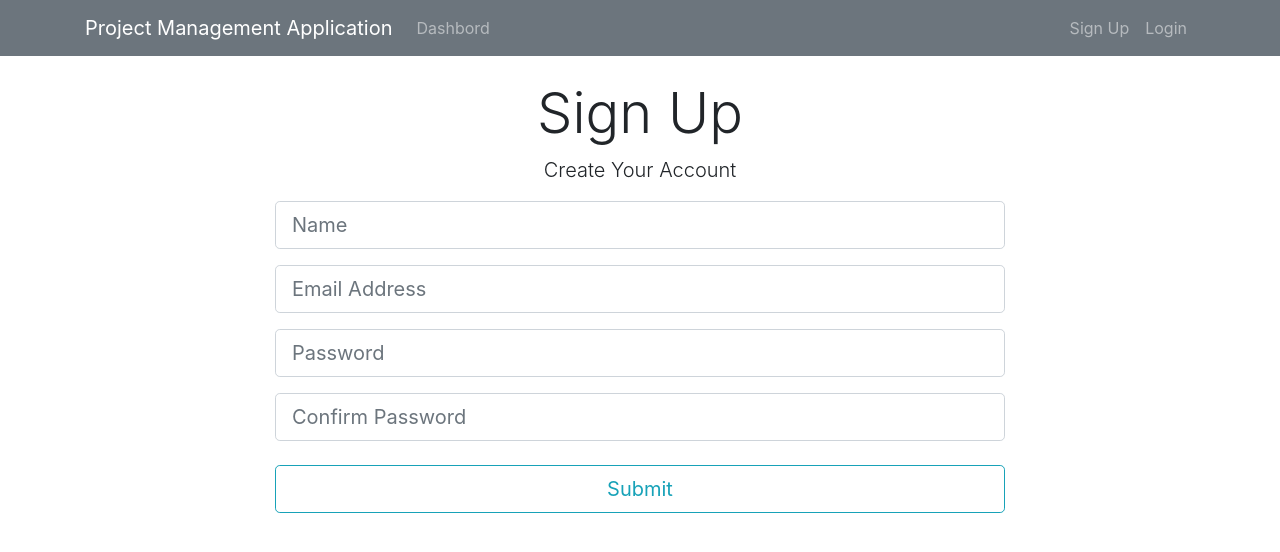
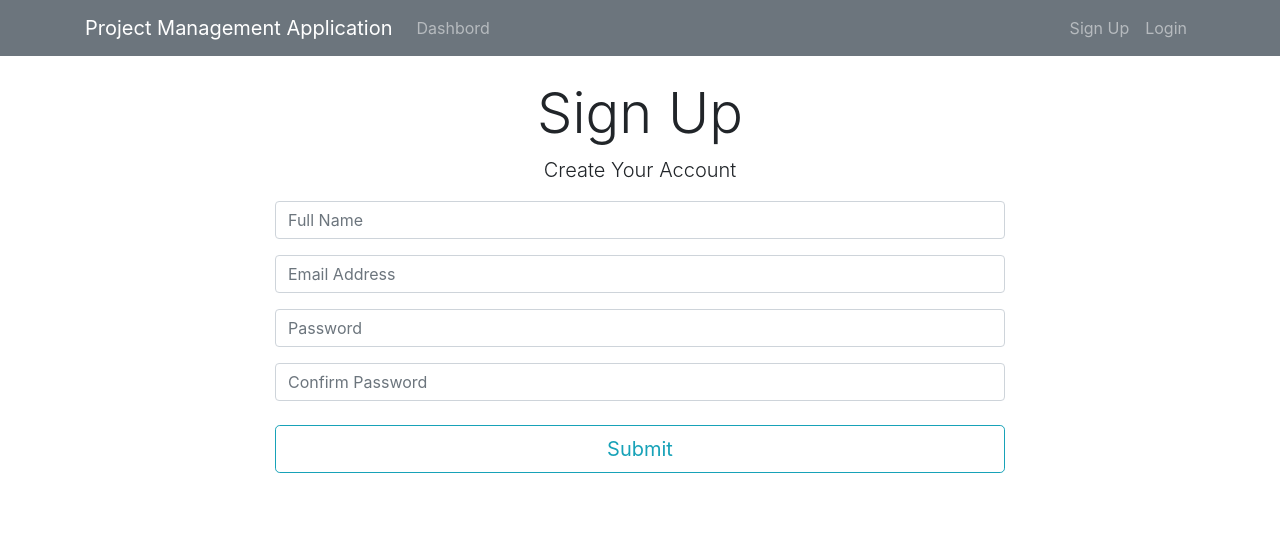
Before and after one commit to pius-deca/ProjectManagementApp, a React (Create React App) app in the folder react-client/: page /register in a window 1280 px wide. Shown: the top 552 px of the page. Built offline with nearby package versions, Linux system fonts and the light colour scheme.

Commit message:
validated signup component

```diff
--- /dev/null
+++ b/react-client/src/actions/securityActions.js
@@ -0,0 +1,36 @@
+import axios from 'axios'
+import { GET_ERRORS } from './types'
+
+export const createNewUser = (newUser, history) => async dispatch =>{
+    try {
+        await axios.post("/api/users/register", newUser)
+        history.push("/login")
+        dispatch({
+            type:GET_ERRORS,
+            payload:{}
+        })
+    } catch (error) {
+        dispatch({
+            type:GET_ERRORS,
+            payload:error.response.data
+        })
+
+    }
+}
+
+export const loginUser = (user, history) => async dispatch =>{
+    try {
+        await axios.post("/api/users/login", user)
+        history.push("/dashboard")
+        dispatch({
+            type:GET_ERRORS,
+            payload:{}
+        })
+    } catch (error) {
+        dispatch({
+            type:GET_ERRORS,
+            payload:error.response.data
+        })
+
+    }
+}
--- a/react-client/src/actions/types.js
+++ b/react-client/src/actions/types.js
@@ -8,3 +8,7 @@ export const DELETE_PROJECT = "DELETE_PROJECT";
 export const GET_BACKLOG = "GET_BACKLOG";
 export const GET_PROJECT_TASK = "GET_PROJECT_TASK";
 export const DELETE_PROJECT_TASK = "DELETE_PROJECT_TASK";
+
+
+// types for security actions
+export const SET_CURRENT_USER = "SET_CURRENT_USER";
--- a/react-client/src/components/UserManagement/Login.js
+++ b/react-client/src/components/UserManagement/Login.js
@@ -1,19 +1,82 @@
 import React, { Component } from 'react'
+import { connect } from 'react-redux'
+import PropTypes from 'prop-types';
+import { loginUser} from '../../actions/securityActions'
+import classnames from 'classnames'
 
 class Login extends Component {
+    constructor(){
+        super()
+
+        this.state ={
+            "username":"",
+            "password": "",
+            errors:{}
+        }
+
+        this.onChange = this.onChange.bind(this)
+        this.onSubmit = this.onSubmit.bind(this)
+
+    }
+
+    componentWillReceiveProps(nextProps){
+        if(nextProps.errors){
+            this.setState({ errors: nextProps.errors })
+        }
+    }
+
+    onChange(e){
+        this.setState({[e.target.name]: e.target.value})
+    }
+
+    onSubmit(e){
+        e.preventDefault()
+        const login ={
+            username:this.state.username,
+            password:this.state.password
+        }
+
+        this.props.loginUser(login, this.props.history)
+    }
+
     render() {
+        const{ errors } = this.state
         return (
             <div className="login">
                 <div className="container">
                     <div className="row">
                         <div className="col-md-8 m-auto">
                             <h1 className="display-4 text-center">Log In</h1>
-                            <form>
+                            <form onSubmit={this.onSubmit}>
                                 <div className="form-group">
-                                    <input type="email" className="form-control form-control-lg" placeholder="Email Address" name="email"/>
+                                    <input
+                                        type="email"
+                                        className={classnames ("form-control form-control-lg", {
+                                            "is-invalid": errors.username
+                                        })}
+                                        placeholder="Email Address"
+                                        name="username"
+                                        // value={this.state.username}
+                                        onChange={this.onChange}
+                                    />
+                                    {errors.username && (
+                                        <div className="invalid-feedback text-left">{errors.username}</div>
+                                    )}
                                 </div>
                                 <div className="form-group">
-                                    <input type="password" className="form-control form-control-lg" placeholder="Password" name="password"/>
+                                    <input
+                                        type="password"
+                                        className={classnames ("form-control form-control-lg", {
+                                            "is-invalid": errors.password
+                                        })}
+                                        placeholder="Password"
+                                        name="password"
+                                        // value={this.state.username}
+                                        onChange={this.onChange}
+                                    />
+                                    {errors.password && (
+                                        <div className="invalid-feedback text-left">{errors.password}</div>
+                                    )}
                                 </div>
                                 <input type="submit" className="btn btn-outline-info btn-lg btn-block mt-4"/>
                             </form>
@@ -25,4 +88,15 @@ class Login extends Component {
     }
 }
 
-export default Login
+Login.propTypes ={
+    loginUser:PropTypes.func.isRequired,
+    errors:PropTypes.object.isRequired
+}
+
+const mapStateToProps = state =>({
+    errors:state.errors
+})
+export default connect(
+    mapStateToProps,
+    {loginUser}
+    )(Login)
--- a/react-client/src/components/UserManagement/SignUp.js
+++ b/react-client/src/components/UserManagement/SignUp.js
@@ -1,7 +1,49 @@
 import React, { Component } from 'react'
+import { createNewUser } from '../../actions/securityActions'
+import PropTypes from 'prop-types'
+import classnames from 'classnames'
+import { connect } from 'react-redux'
 
 class SignUp extends Component {
+    constructor(){
+        super()
+
+        this.state ={
+            "username":"",
+            "password":"",
+            "confirmPassword":"",
+            "fullName":"",
+            errors:{}
+        }
+
+        this.onChange = this.onChange.bind(this)
+        this.onSubmit = this.onSubmit.bind(this)
+    }
+
+    componentWillReceiveProps(nextProps){
+        if(nextProps.errors){
+            this.setState({ errors: nextProps.errors })
+        }
+    }
+
+    onChange(e){
+        this.setState({ [e.target.name]: e.target.value });
+    }
+
+    onSubmit(e){
+        e.preventDefault()
+        const newUser = {
+            username:this.state.username,
+            password:this.state.password,
+            confirmPassword:this.state.confirmPassword,
+            fullName:this.state.fullName
+        }
+
+        this.props.createNewUser(newUser, this.props.history)
+    }
+
     render() {
+        const { errors } = this.state
         return (
             <div className="register">
                 <div className="container">
@@ -9,18 +51,66 @@ class SignUp extends Component {
                         <div className="col-md-8 m-auto">
                             <h1 className="display-4 text-center">Sign Up</h1>
                             <p className="lead text-center">Create Your Account</p>
-                            <form>
+                            <form onSubmit={this.onSubmit}>
                                 <div className="form-group">
-                                    <input type="text" className="form-control form-control-lg" placeholder="Name" name="name"/>
+                                    <input
+                                        type="text"
+                                        className={classnames("form-control", {
+                                            "is-invalid":errors.fullName
+                                        })}
+                                        placeholder="Full Name"
+                                        name="fullName"
+                                        value={this.state.fullName}
+                                        onChange={this.onChange}
+                                    />
+                                    {errors.fullName && (
+                                        <div className="invalid-feedback text-left">{errors.fullName}</div>
+                                    )}
                                 </div>
                                 <div className="form-group">
-                                    <input type="email" className="form-control form-control-lg" placeholder="Email Address" name="email"/>
+                                    <input
+                                        type="email"
+                                        className={classnames("form-control", {
+                                            "is-invalid":errors.username
+                                        })}
+                                        placeholder="Email Address"
+                                        name="username"
+                                        value={this.state.username}
+                                        onChange={this.onChange}
+                                    />
+                                    {errors.username && (
+                                        <div className="invalid-feedback text-left">{errors.username}</div>
+                                    )}
                                 </div>
                                 <div className="form-group">
-                                    <input type="password" className="form-control form-control-lg" placeholder="Password" name="password"/>
+                                    <input
+                                        type="password"
+                                        className={classnames("form-control", {
+                                            "is-invalid":errors.password
+                                        })}
+                                        placeholder="Password"
+                                        name="password"
+                                        value={this.state.password}
+                                        onChange={this.onChange}
+                                    />
+                                    {errors.password && (
+                                        <div className="invalid-feedback text-left">{errors.password}</div>
+                                    )}
                                 </div>
                                 <div className="form-group">
-                                    <input type="password" className="form-control form-control-lg" placeholder="Confirm Password" name="confirmPassword"/>
+                                    <input
+                                        type="password"
+                                        className={classnames("form-control", {
+                                            "is-invalid":errors.confirmPassword
+                                        })}
+                                        placeholder="Confirm Password"
+                                        name="confirmPassword"
+                                        value={this.state.confirmPassword}
+                                        onChange={this.onChange}
+                                    />
+                                    {errors.confirmPassword && (
+                                        <div className="invalid-feedback text-left">{errors.confirmPassword}</div>
+                                    )}
                                 </div>
                                 <input type="submit" className="btn btn-outline-info btn-lg btn-block mt-4"/>
                             </form>
@@ -32,4 +122,16 @@ class SignUp extends Component {
     }
 }
 
-export default SignUp
+SignUp.propTypes ={
+    createNewUser: PropTypes.func.isRequired,
+    errors: PropTypes.object.isRequired
+}
+
+const mapStateToProps = state => ({
+    errors: state.errors
+})
+
+export default connect(
+    mapStateToProps,
+    { createNewUser }
+    )(SignUp)
```
